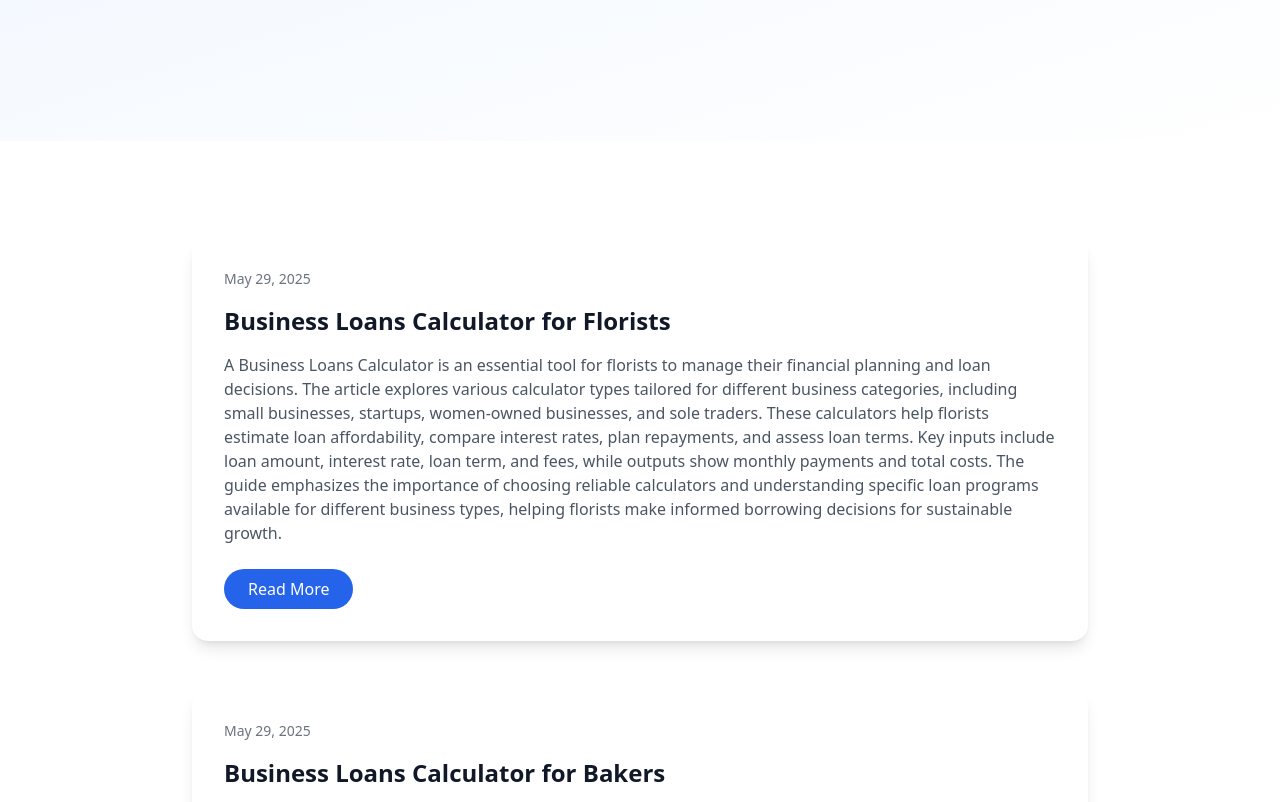
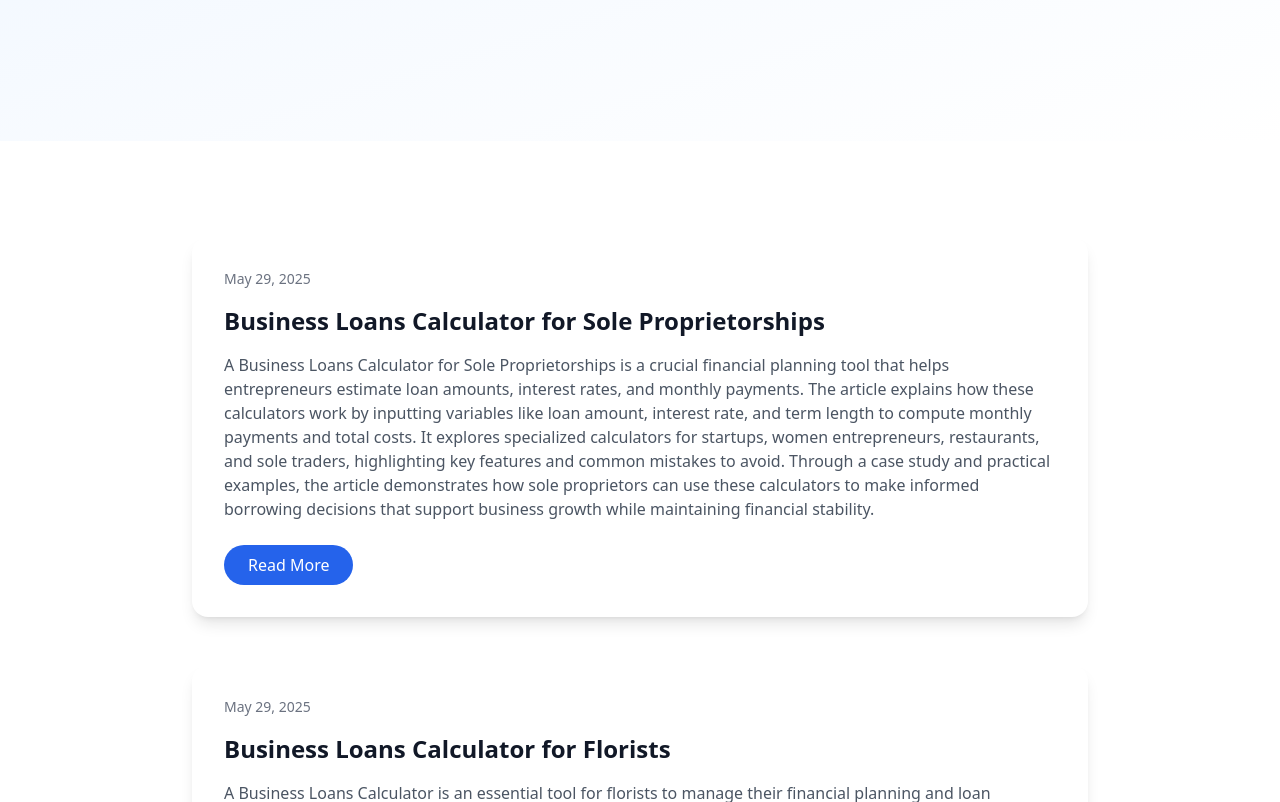
Before and after one commit to briansavic/unlock-the-potential-of-your-business-with-our-suite-of-powerful-calculators-2025-05-25-esnpi, a plain HTML site: page blog.html in a window 1280 px wide. Shown: the part 259-1061 px from the top of the page. Drawn offline with nearby package versions, Linux system fonts and the light colour scheme.

Commit message:
Update blog listing with business-loans-calculator-for-sole-proprietorships-20250529-6qf.html

```diff
--- a/blog.html
+++ b/blog.html
@@ -32,6 +32,17 @@
     <section class="py-24 bg-white">
         <div class="container mx-auto px-6">
             <div class="max-w-4xl mx-auto">
+                <div class="bg-white p-8 rounded-2xl shadow-lg hover:shadow-xl transition-shadow duration-300 mb-12" data-aos="fade-up">
+                    <div class="text-sm text-gray-500 mb-4">May 29, 2025</div>
+                    <h2 class="text-2xl font-bold text-gray-900 mb-4">
+                        <a href="https://briansavic.github.io/unlock-the-potential-of-your-business-with-our-suite-of-powerful-calculators-2025-05-25-esnpi/blog/business-loans-calculator-for-sole-proprietorships-20250529-6qf.html" class="hover:text-blue-600 transition-colors duration-300">
+                            Business Loans Calculator for Sole Proprietorships
+                        </a>
+                    </h2>
+                    <p class="text-gray-600 mb-6">A Business Loans Calculator for Sole Proprietorships is a crucial financial planning tool that helps entrepreneurs estimate loan amounts, interest rates, and monthly payments. The article explains how these calculators work by inputting variables like loan amount, interest rate, and term length to compute monthly payments and total costs. It explores specialized calculators for startups, women entrepreneurs, restaurants, and sole traders, highlighting key features and common mistakes to avoid. Through a case study and practical examples, the article demonstrates how sole proprietors can use these calculators to make informed borrowing decisions that support business growth while maintaining financial stability.</p>
+                    <a href="https://briansavic.github.io/unlock-the-potential-of-your-business-with-our-suite-of-powerful-calculators-2025-05-25-esnpi/blog/business-loans-calculator-for-sole-proprietorships-20250529-6qf.html" class="inline-block px-6 py-2 bg-blue-600 text-white rounded-full hover:bg-blue-700 transition-colors duration-300">Read More</a>
+                </div>
+
                 <div class="bg-white p-8 rounded-2xl shadow-lg hover:shadow-xl transition-shadow duration-300 mb-12" data-aos="fade-up">
                     <div class="text-sm text-gray-500 mb-4">May 29, 2025</div>
                     <h2 class="text-2xl font-bold text-gray-900 mb-4">
```
